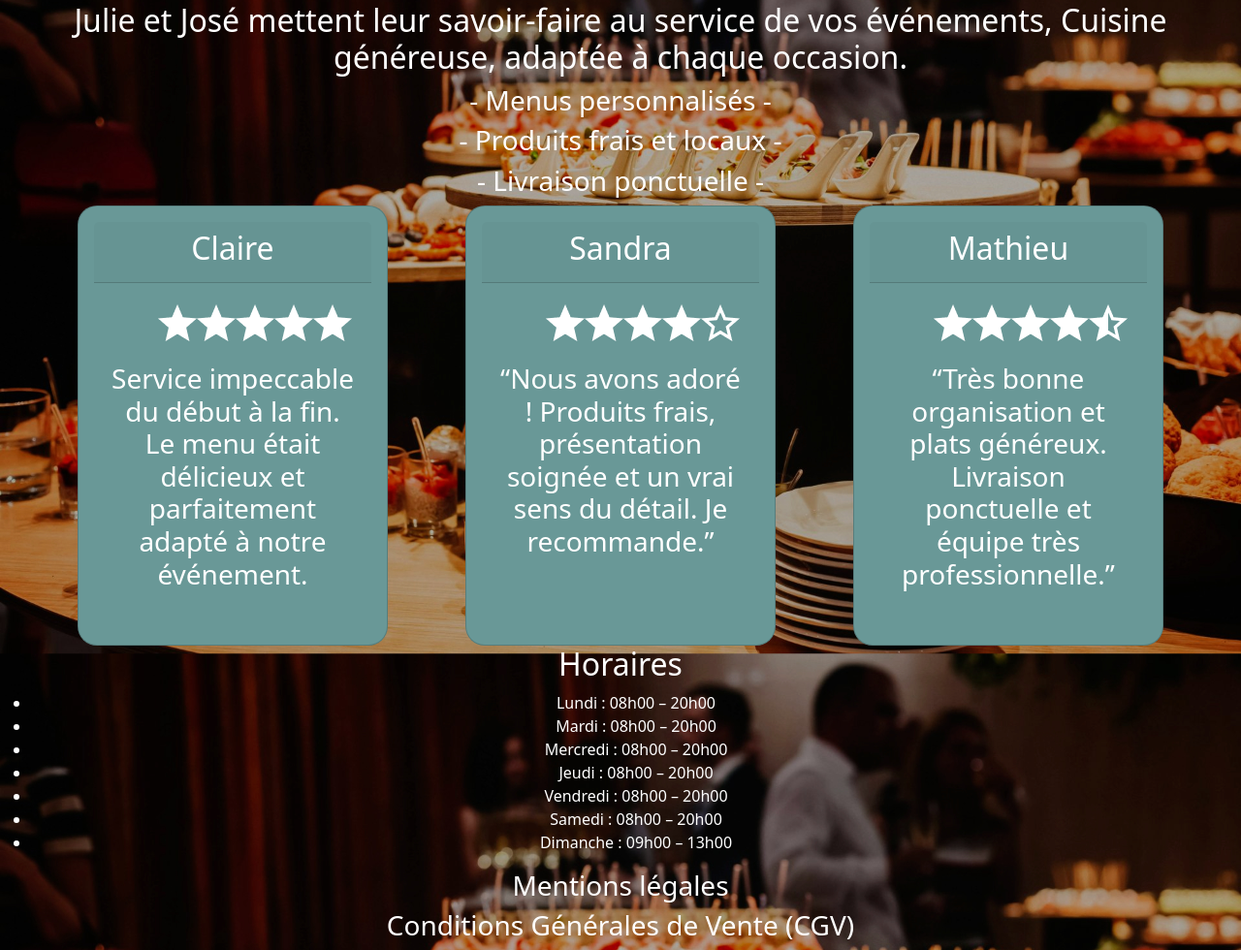
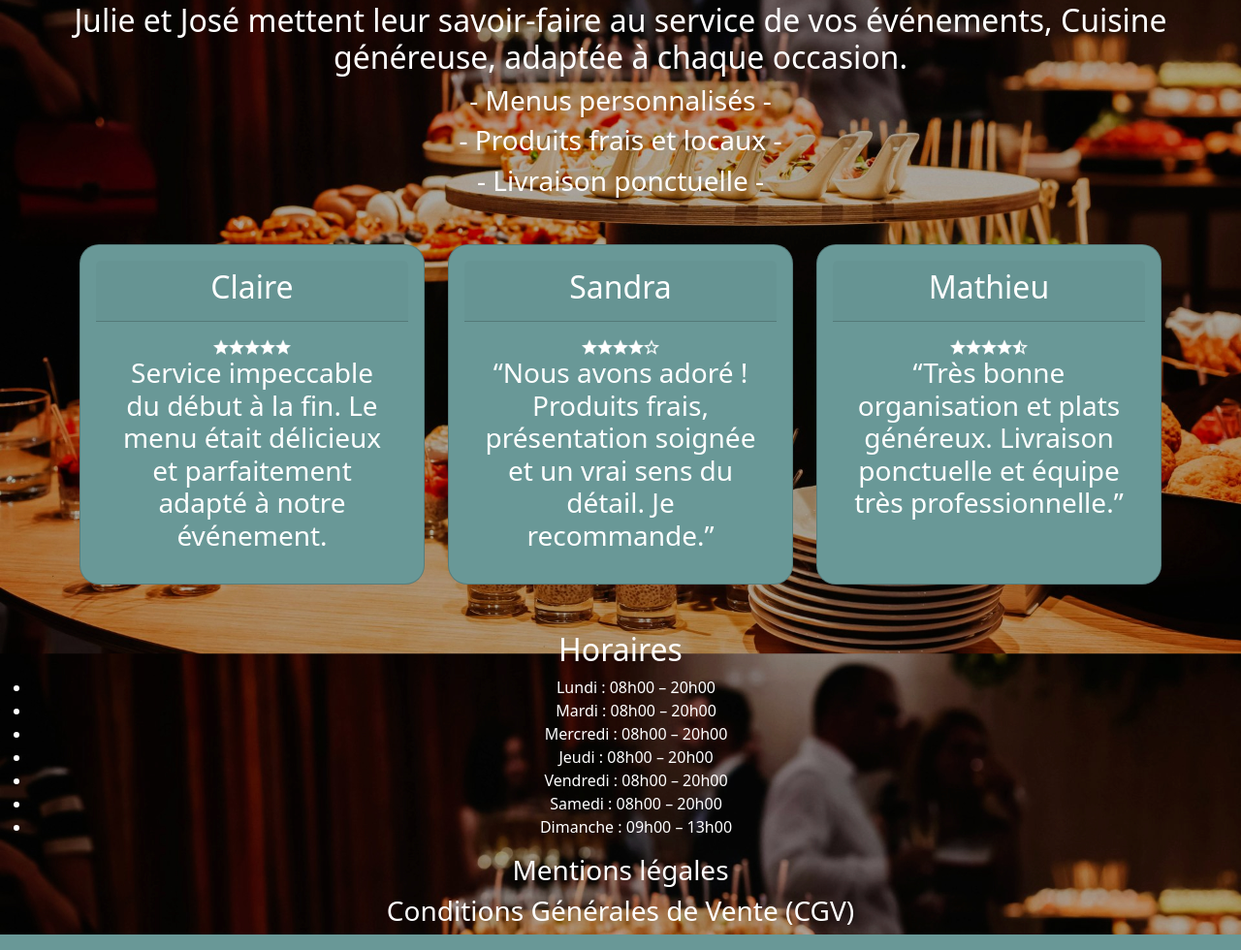
Before and after one commit to StfRem/Project_ECF_vscode, a PHP site: page / in a window 1280 px wide. Shown: the part 179-1159 px from the top of the page at 97% size. Run offline with PHP 8.4, Linux system fonts and the light colour scheme.

Commit message:
Difficilement j'ai réussi a avoir des cards aligné et intérieur centré en responsive

```diff
--- a/assets/css/style.css
+++ b/assets/css/style.css
@@ -65,21 +65,23 @@
     font-size: 14px;
   }
 }
+
+
 .card {
-    background-color: #699897; /* Couleur de fond des cartes */
-    color: #ffffff; /* Couleur du texte des cartes */
+    background-color: #699897;
+    color: #ffffff;
     border-radius: 20px;
 }
-.card-body {
-    display: flex;
-    flex-direction: column;
-    align-items: center;
+
+.card-body img {
+    max-width: 120px;
+    width: 100%;
+    height: auto;
 }
-.card {
-    height: 100%;
+
+@media (max-width: 768px) {
+    .card {
+        width: 80%;
+        margin: 0 auto;
+    }
 }
-section.commentaire{  /*j’aligne mes card et j'espace entre elles*/
-  display: flex;
-  justify-content: space-evenly;
-}
-/*probleme en mobile les card sont trop grandes */
--- a/index.html
+++ b/index.html
@@ -57,55 +57,57 @@
         <h3>- Livraison ponctuelle -</h3>
 
 
-        <section class="commentaire">
-            <!--Card 1-->
-            <div class="col-12 col-md-6 col-lg-3 w-30">
-                <div class="card p-3">
+    <section class="commentaire container my-5">
+    <div class="row g-4 justify-content-center">
+
+        <!-- Card 1 -->
+        <div class="col-12 col-md-4">
+            <div class="card p-3 h-100">
                 <div class="card-header">
                     <h2>Claire</h2>
                 </div>
                 <div class="card-body text-center">
                     <img src="./assets/images/5etoile.png" alt="5 etoiles" class="mx-auto d-block">
-                        <p class="card-text">
-                        <h3>Service impeccable du début à la fin. Le menu était délicieux et parfaitement adapté à notre
-                            événement.</h3>
-                        </p>
+                    <h3 class="card-text">
+                        Service impeccable du début à la fin. Le menu était délicieux et parfaitement adapté à notre événement.
+                    </h3>
                 </div>
             </div>
         </div>
 
-            <!--Card 2-->
-            <div class="col-12 col-md-6 col-lg-3 w-30">
-                <div class="card p-3">
+        <!-- Card 2 -->
+        <div class="col-12 col-md-4">
+            <div class="card p-3 h-100">
                 <div class="card-header">
                     <h2>Sandra</h2>
                 </div>
                 <div class="card-body text-center">
-                        <img src="./assets/images/4etoile.png" alt="5 etoiles" class="mx-auto d-block">
-                        <p class="card-text">
-                        <h3>“Nous avons adoré ! Produits frais, présentation soignée et un vrai sens du détail. Je
-                            recommande.”</h3>
-                        </p>
+                    <img src="./assets/images/4etoile.png" alt="4 etoiles" class="mx-auto d-block">
+                    <h3 class="card-text">
+                        “Nous avons adoré ! Produits frais, présentation soignée et un vrai sens du détail. Je recommande.”
+                    </h3>
                 </div>
             </div>
         </div>
 
-            <!--Card 3-->
-            <div class="col-12 col-md-6 col-lg-3 w-30">
-                <div class="card p-3">
+        <!-- Card 3 -->
+        <div class="col-12 col-md-4">
+            <div class="card p-3 h-100">
                 <div class="card-header">
                     <h2>Mathieu</h2>
                 </div>
                 <div class="card-body text-center">
-                        <img src="./assets/images/4-5etoile.png" alt="4 et demi etoiles" class="mx-auto d-block">
-                        <p class="card-text">
-                        <h3>“Très bonne organisation et plats généreux. Livraison ponctuelle et équipe très
-                            professionnelle.”
-                            </p>
+                    <img src="./assets/images/4-5etoile.png" alt="4.5 etoiles" class="mx-auto d-block">
+                    <h3 class="card-text">
+                        “Très bonne organisation et plats généreux. Livraison ponctuelle et équipe très professionnelle.”
+                    </h3>
                 </div>
             </div>
         </div>
+
+    </div>
 </section>
+
 
 
 
```
Lines whose indentation alone changed are shown as unchanged.
